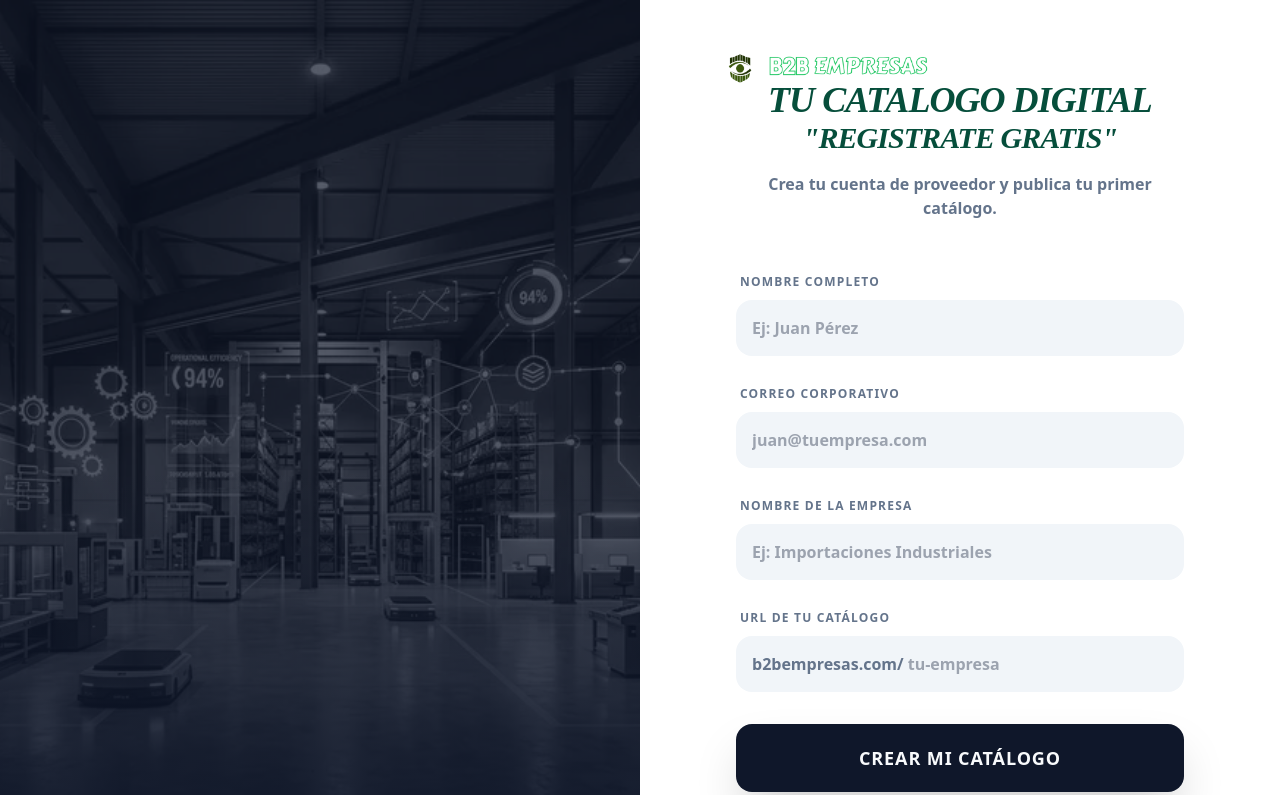
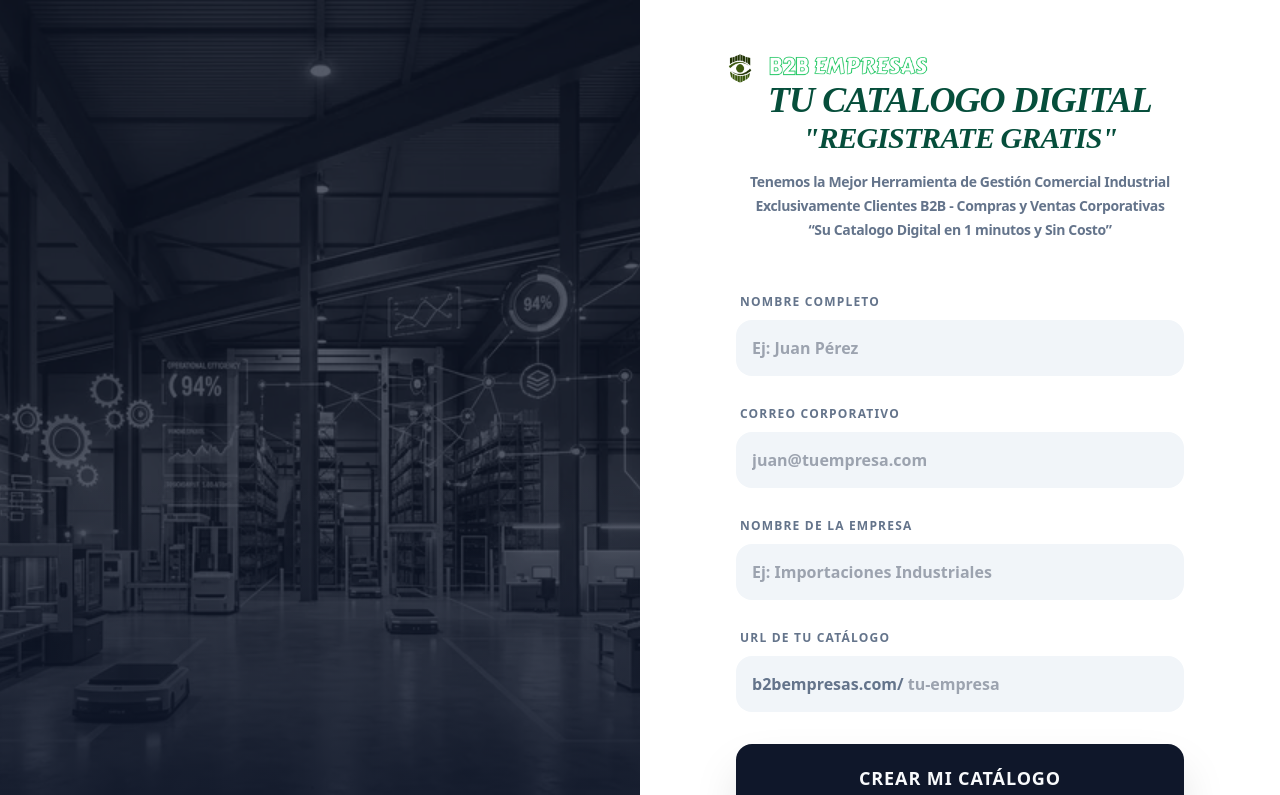
Before and after one commit to antoniogm854/b2b-empresas, a Next.js app in the folder apps/web/: page /register in a window 1280 px wide. Shown: the top 795 px of the page. Built offline with nearby package versions, Linux system fonts and the light colour scheme; no server answers.

Commit message:
style: update registration subtitle with 3-line corporate messaging

```diff
--- a/apps/web/src/app/register/page.tsx
+++ b/apps/web/src/app/register/page.tsx
@@ -109,7 +109,11 @@
               <span className="text-2xl sm:text-4xl block whitespace-nowrap">TU CATALOGO DIGITAL</span>
               <span className="text-xl sm:text-3xl block whitespace-nowrap">"REGISTRATE GRATIS"</span>
             </h1>
-            <p className="text-muted-foreground font-semibold">Crea tu cuenta de proveedor y publica tu primer catálogo.</p>
+            <div className="space-y-1 text-center text-muted-foreground font-bold text-xs sm:text-sm leading-tight tracking-tight">
+              <p>Tenemos la Mejor Herramienta de Gestión Comercial Industrial</p>
+              <p>Exclusivamente Clientes B2B - Compras y Ventas Corporativas</p>
+              <p>“Su Catalogo Digital en 1 minutos y Sin Costo”</p>
+            </div>
           </div>
 
           <form onSubmit={handleSubmit} className="space-y-8 group">
```
